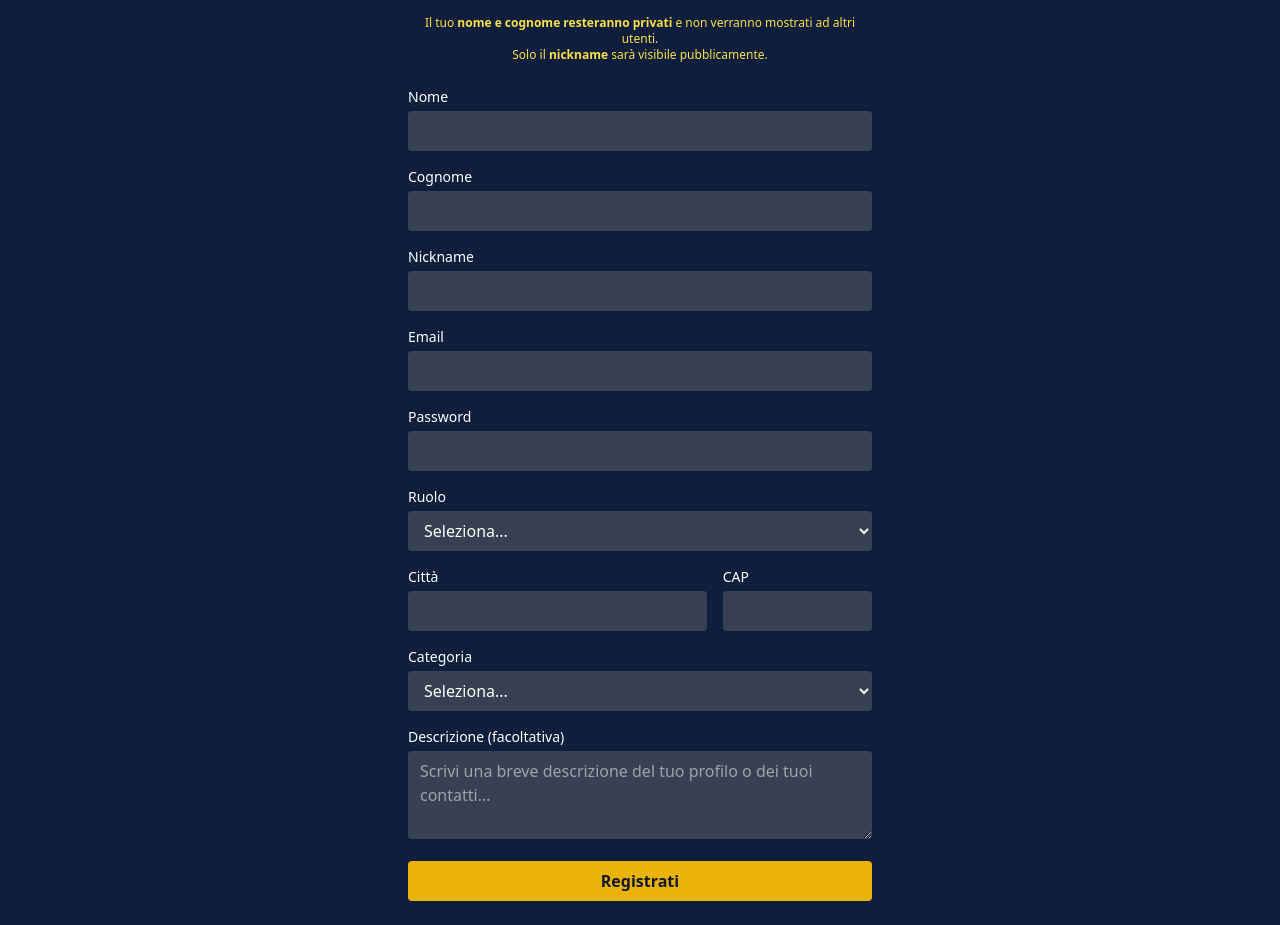
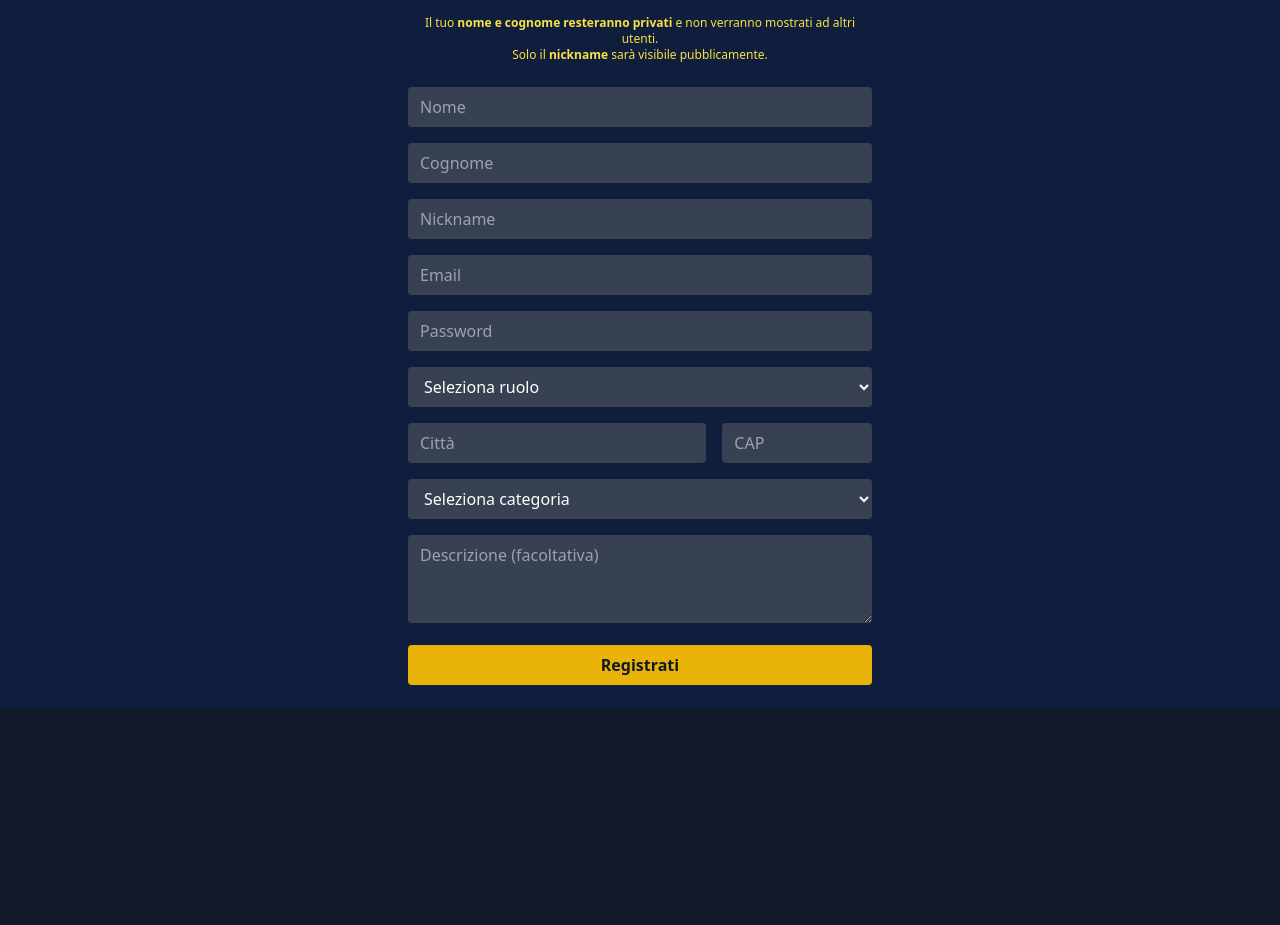
Before and after one commit to ilfrusciante/Connectiamo-website, a Next.js app: page /signup in a window 1280 px wide. Shown: the part 409-1334 px from the top of the page. After the commit the page ends 1118 px from the top, so only its background shows below. Built offline with nearby package versions, Linux system fonts and the light colour scheme.

Commit message:
Update signup.js

```diff
--- a/pages/signup.js
+++ b/pages/signup.js
@@ -1,10 +1,27 @@
-import { useState } from 'react'; import { supabase } from '../utils/supabaseClient'; import { useRouter } from 'next/router'; import Image from 'next/image';
+import { useState } from 'react';
+import { supabase } from '../utils/supabaseClient';
+import { useRouter } from 'next/router';
+import Image from 'next/image';
 
-export default function Signup() { const router = useRouter(); const [nome, setNome] = useState(''); const [cognome, setCognome] = useState(''); const [nickname, setNickname] = useState(''); const [email, setEmail] = useState(''); const [password, setPassword] = useState(''); const [role, setRole] = useState(''); const [city, setCity] = useState(''); const [cap, setCap] = useState(''); const [category, setCategory] = useState(''); const [description, setDescription] = useState(''); const [error, setError] = useState('');
+export default function Signup() {
+  const router = useRouter();
+  const [nome, setNome] = useState('');
+  const [cognome, setCognome] = useState('');
+  const [nickname, setNickname] = useState('');
+  const [email, setEmail] = useState('');
+  const [password, setPassword] = useState('');
+  const [role, setRole] = useState('');
+  const [city, setCity] = useState('');
+  const [cap, setCap] = useState('');
+  const [category, setCategory] = useState('');
+  const [description, setDescription] = useState('');
+  const [error, setError] = useState('');
 
-const normalize = (str) => str .toLowerCase() .normalize('NFD') .replace(/[̀-ͯ]/g, '') .replace(/\s+/g, '') .replace(/[^a-z]/g, '') .trim();
+  const normalize = (str) => str.toLowerCase().trim();
 
-const handleSignup = async (e) => { e.preventDefault(); setError('');
+  const handleSignup = async (e) => {
+    e.preventDefault();
+    setError('');
 
     const normalizedCity = city.charAt(0).toUpperCase() + city.slice(1).toLowerCase();
 
@@ -15,7 +32,7 @@ try {
       const data = await res.json();
       const apiCity = data.places?.[0]['place name'];
 
-  if (!apiCity || normalize(apiCity) !== normalize(normalizedCity)) {
+      if (!apiCity || !normalize(apiCity).includes(normalize(normalizedCity))) {
         setError(`Il CAP ${cap} non corrisponde alla città inserita (${normalizedCity}).`);
         return;
       }
@@ -58,10 +75,22 @@ if (userId) {
 
       router.push('/');
     }
-
   };
 
-return ( <div className="min-h-screen bg-[#0f1e3c] text-white flex items-center justify-center px-4"> <div className="max-w-lg w-full p-6"> <div className="w-full flex justify-center mb-6"> <Image src="/images/illustration-signup.png" alt="Registrazione" width={0} height={0} sizes="100vw" style={{ width: '100%', maxWidth: '360px', height: 'auto' }} className="rounded-md" /> </div>
+  return (
+    <div className="min-h-screen bg-[#0f1e3c] text-white flex items-center justify-center px-4">
+      <div className="max-w-lg w-full p-6">
+        <div className="w-full flex justify-center mb-6">
+          <Image
+            src="/images/illustration-signup.png"
+            alt="Registrazione"
+            width={0}
+            height={0}
+            sizes="100vw"
+            style={{ width: '100%', maxWidth: '360px', height: 'auto' }}
+            className="rounded-md"
+          />
+        </div>
 
         <h2 className="text-2xl font-semibold text-center mb-1">Registrati</h2>
         <p className="text-center text-gray-300 text-sm mb-4">
@@ -75,55 +104,25 @@ return ( <div className="min-h-screen bg-[#0f1e3c] text-white flex items-center
         {error && <p className="text-red-500 text-sm mb-2">{error}</p>}
 
         <form onSubmit={handleSignup} className="space-y-4">
-      <div>
-        <label className="block text-sm mb-1">Nome</label>
-        <input type="text" value={nome} onChange={(e) => setNome(e.target.value)} required className="w-full px-3 py-2 rounded bg-gray-700 text-white focus:ring-2 focus:ring-blue-500 outline-none" />
-      </div>
+          <input type="text" value={nome} onChange={(e) => setNome(e.target.value)} required placeholder="Nome" className="w-full px-3 py-2 rounded bg-gray-700 text-white" />
+          <input type="text" value={cognome} onChange={(e) => setCognome(e.target.value)} required placeholder="Cognome" className="w-full px-3 py-2 rounded bg-gray-700 text-white" />
+          <input type="text" value={nickname} onChange={(e) => setNickname(e.target.value)} required placeholder="Nickname" className="w-full px-3 py-2 rounded bg-gray-700 text-white" />
+          <input type="email" value={email} onChange={(e) => setEmail(e.target.value)} required placeholder="Email" className="w-full px-3 py-2 rounded bg-gray-700 text-white" />
+          <input type="password" value={password} onChange={(e) => setPassword(e.target.value)} required placeholder="Password" className="w-full px-3 py-2 rounded bg-gray-700 text-white" />
 
-      <div>
-        <label className="block text-sm mb-1">Cognome</label>
-        <input type="text" value={cognome} onChange={(e) => setCognome(e.target.value)} required className="w-full px-3 py-2 rounded bg-gray-700 text-white focus:ring-2 focus:ring-blue-500 outline-none" />
-      </div>
-
-      <div>
-        <label className="block text-sm mb-1">Nickname</label>
-        <input type="text" value={nickname} onChange={(e) => setNickname(e.target.value)} required className="w-full px-3 py-2 rounded bg-gray-700 text-white focus:ring-2 focus:ring-blue-500 outline-none" />
-      </div>
-
-      <div>
-        <label className="block text-sm mb-1">Email</label>
-        <input type="email" value={email} onChange={(e) => setEmail(e.target.value)} required className="w-full px-3 py-2 rounded bg-gray-700 text-white focus:ring-2 focus:ring-blue-500 outline-none" />
-      </div>
-
-      <div>
-        <label className="block text-sm mb-1">Password</label>
-        <input type="password" value={password} onChange={(e) => setPassword(e.target.value)} required className="w-full px-3 py-2 rounded bg-gray-700 text-white focus:ring-2 focus:ring-blue-500 outline-none" />
-      </div>
-
-      <div>
-        <label className="block text-sm mb-1">Ruolo</label>
-        <select value={role} onChange={(e) => setRole(e.target.value)} required className="w-full px-3 py-2 rounded bg-gray-700 text-white focus:ring-2 focus:ring-blue-500 outline-none">
-          <option value="">Seleziona...</option>
+          <select value={role} onChange={(e) => setRole(e.target.value)} required className="w-full px-3 py-2 rounded bg-gray-700 text-white">
+            <option value="">Seleziona ruolo</option>
             <option value="Professionista">Professionista</option>
             <option value="Connector">Connector</option>
           </select>
+
+          <div className="flex space-x-4">
+            <input type="text" value={city} onChange={(e) => setCity(e.target.value)} required placeholder="Città" className="w-2/3 px-3 py-2 rounded bg-gray-700 text-white" />
+            <input type="text" value={cap} onChange={(e) => setCap(e.target.value)} required placeholder="CAP" className="w-1/3 px-3 py-2 rounded bg-gray-700 text-white" />
           </div>
 
-      <div className="flex space-x-4">
-        <div className="w-2/3">
-          <label className="block text-sm mb-1">Città</label>
-          <input type="text" value={city} onChange={(e) => setCity(e.target.value)} required className="w-full px-3 py-2 rounded bg-gray-700 text-white focus:ring-2 focus:ring-blue-500 outline-none" />
-        </div>
-        <div className="w-1/3">
-          <label className="block text-sm mb-1">CAP</label>
-          <input type="text" value={cap} onChange={(e) => setCap(e.target.value)} required className="w-full px-3 py-2 rounded bg-gray-700 text-white focus:ring-2 focus:ring-blue-500 outline-none" />
-        </div>
-      </div>
-
-      <div>
-        <label className="block text-sm mb-1">Categoria</label>
-        <select value={category} onChange={(e) => setCategory(e.target.value)} required className="w-full px-3 py-2 rounded bg-gray-700 text-white focus:ring-2 focus:ring-blue-500 outline-none">
-          <option value="">Seleziona...</option>
+          <select value={category} onChange={(e) => setCategory(e.target.value)} required className="w-full px-3 py-2 rounded bg-gray-700 text-white">
+            <option value="">Seleziona categoria</option>
             <option value="Edilizia">Edilizia</option>
             <option value="Benessere">Benessere</option>
             <option value="Servizi personali">Servizi personali</option>
@@ -132,18 +131,14 @@ return ( <div className="min-h-screen bg-[#0f1e3c] text-white flex items-center
             <option value="Turismo">Turismo</option>
             <option value="Altro">Altro</option>
           </select>
-      </div>
 
-      <div>
-        <label className="block text-sm mb-1">Descrizione (facoltativa)</label>
-        <textarea value={description} onChange={(e) => setDescription(e.target.value)} placeholder="Scrivi una breve descrizione del tuo profilo o dei tuoi contatti..." className="w-full px-3 py-2 rounded bg-gray-700 text-white focus:ring-2 focus:ring-blue-500 outline-none" rows={3}></textarea>
-      </div>
+          <textarea value={description} onChange={(e) => setDescription(e.target.value)} placeholder="Descrizione (facoltativa)" className="w-full px-3 py-2 rounded bg-gray-700 text-white" rows={3}></textarea>
 
-      <button type="submit" className="w-full bg-yellow-500 hover:bg-yellow-600 text-gray-900 font-semibold py-2 rounded transition duration-200">
+          <button type="submit" className="w-full bg-yellow-500 hover:bg-yellow-600 text-gray-900 font-semibold py-2 rounded">
             Registrati
           </button>
         </form>
       </div>
     </div>
-
-); }
+  );
+}
```
Lines whose indentation alone changed are shown as unchanged.
